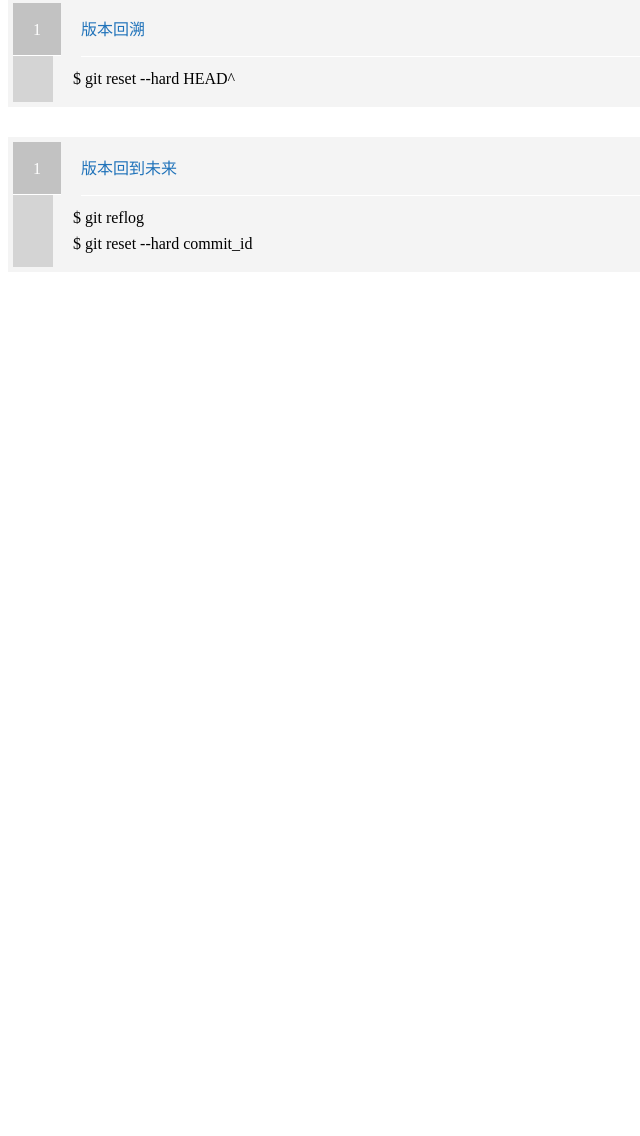
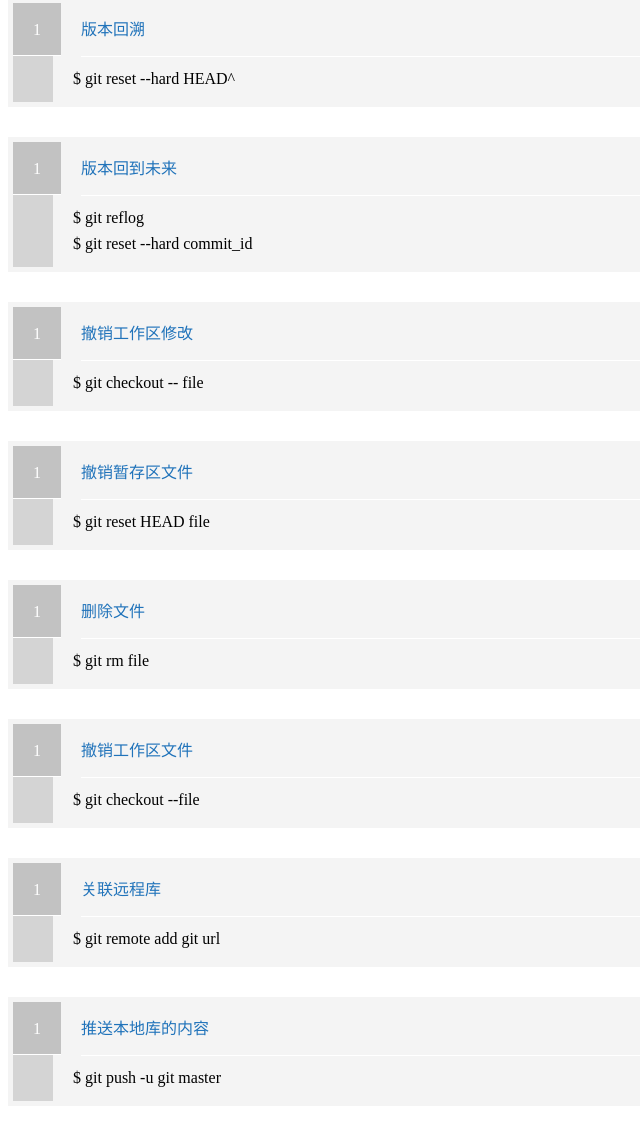
Before and after one commit to GitZgy/Study, a plain HTML site: page gittest/index.html in a window 1280 px wide. Shown: the part 1222-2358 px from the top of the page, without its empty margins (0-640 px from the left). Before the commit the page ends 1524 px from the top, so only its background shows below. Drawn offline with Linux system fonts and the light colour scheme.

Commit message:
index.html

```diff
--- a/gittest/index.html
+++ b/gittest/index.html
@@ -93,5 +93,53 @@
 	  		<span class="answer">$ git reflog</br>$ git reset --hard commit_id</span>
 	  </div>
    </div>
+
+	<div class="cel_list">
+   	  <div class="cel_q"><span class="icony">1</span><span class="quest">撤销工作区修改</span></div>
+	  <div class="cel_a">
+	  		<span class="iconn">&nbsp;&nbsp;</span>
+	  		<span class="answer">$ git checkout -- file</span>
+	  </div>
+   </div>
+
+   <div class="cel_list">
+   	  <div class="cel_q"><span class="icony">1</span><span class="quest">撤销暂存区文件</span></div>
+	  <div class="cel_a">
+	  		<span class="iconn">&nbsp;&nbsp;</span>
+	  		<span class="answer">$ git reset HEAD file</span>
+	  </div>
+   </div>
+
+   <div class="cel_list">
+   	  <div class="cel_q"><span class="icony">1</span><span class="quest">删除文件</span></div>
+	  <div class="cel_a">
+	  		<span class="iconn">&nbsp;&nbsp;</span>
+	  		<span class="answer">$ git rm file</span>
+	  </div>
+   </div>
+
+   <div class="cel_list">
+   	  <div class="cel_q"><span class="icony">1</span><span class="quest">撤销工作区文件</span></div>
+	  <div class="cel_a">
+	  		<span class="iconn">&nbsp;&nbsp;</span>
+	  		<span class="answer">$ git checkout --file</span>
+	  </div>
+   </div>
+
+   <div class="cel_list">
+   	  <div class="cel_q"><span class="icony">1</span><span class="quest">关联远程库</span></div>
+	  <div class="cel_a">
+	  		<span class="iconn">&nbsp;&nbsp;</span>
+	  		<span class="answer">$ git remote add git url</span>
+	  </div>
+   </div>
+
+   <div class="cel_list">
+   	  <div class="cel_q"><span class="icony">1</span><span class="quest">推送本地库的内容</span></div>
+	  <div class="cel_a">
+	  		<span class="iconn">&nbsp;&nbsp;</span>
+	  		<span class="answer">$ git push -u git master</span>
+	  </div>
+   </div>
 </body>
 </html>
```
Also changed, not shown: gittest/1.txt (added).
